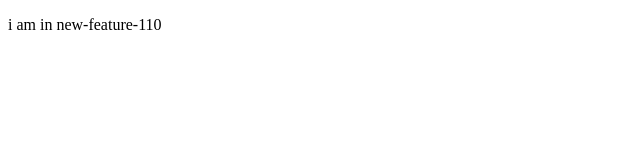
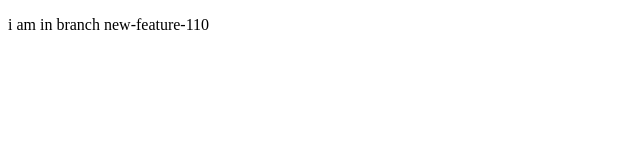
Before and after one commit to nechami-git/branch, a plain HTML site: page file1.html in a window 1280 px wide. Shown: the full height of the page, 0-640 px from the left. Drawn offline with Linux system fonts and the light colour scheme.

Commit message:
update html in branch new-feature-110

```diff
--- a/file1.html
+++ b/file1.html
@@ -6,6 +6,6 @@
     <title>Document</title>
 </head>
 <body>
-    <p>i am in new-feature-110 </p>
+    <p>i am in branch new-feature-110 </p>
 </body>
 </html>
```
